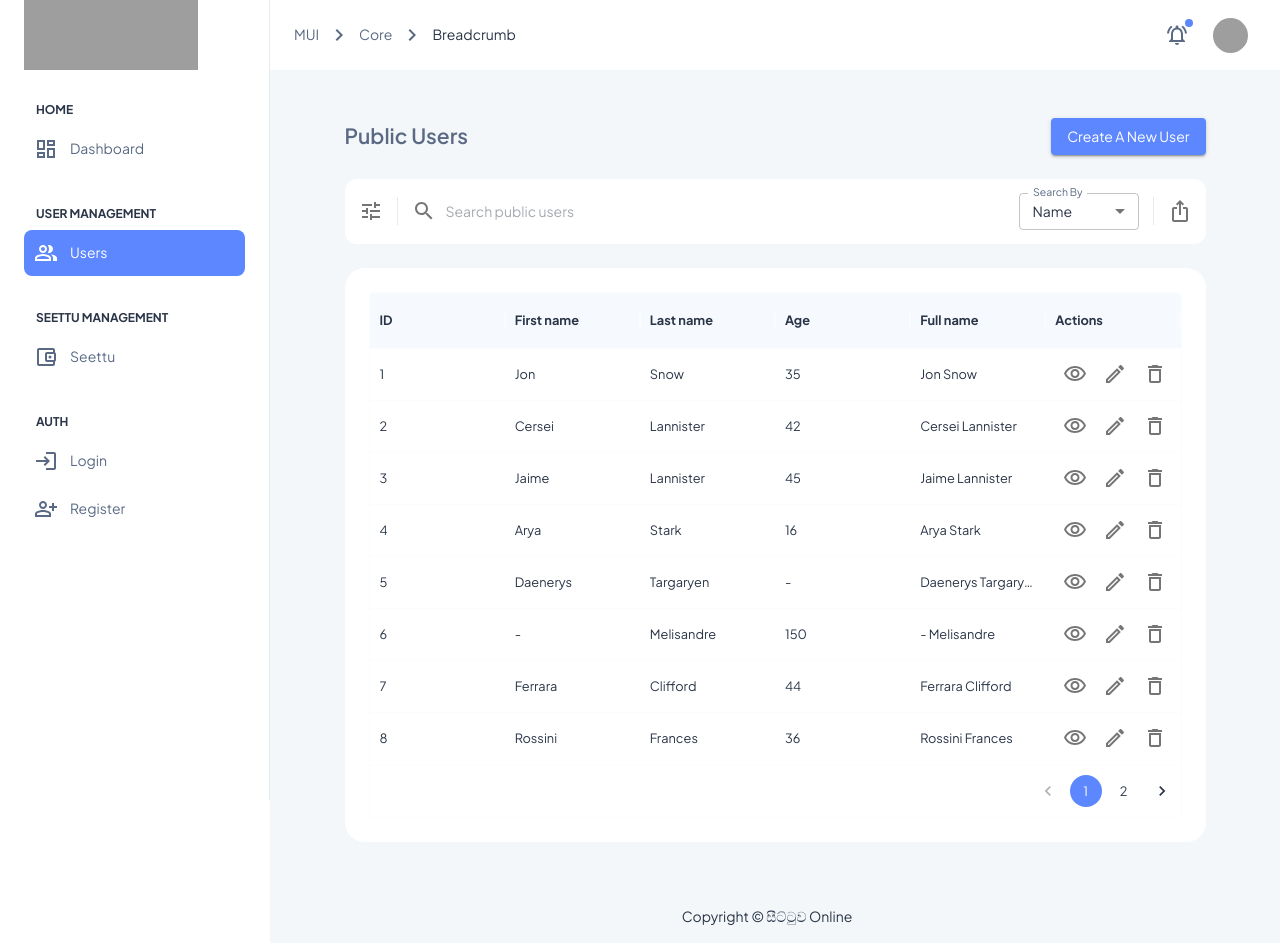
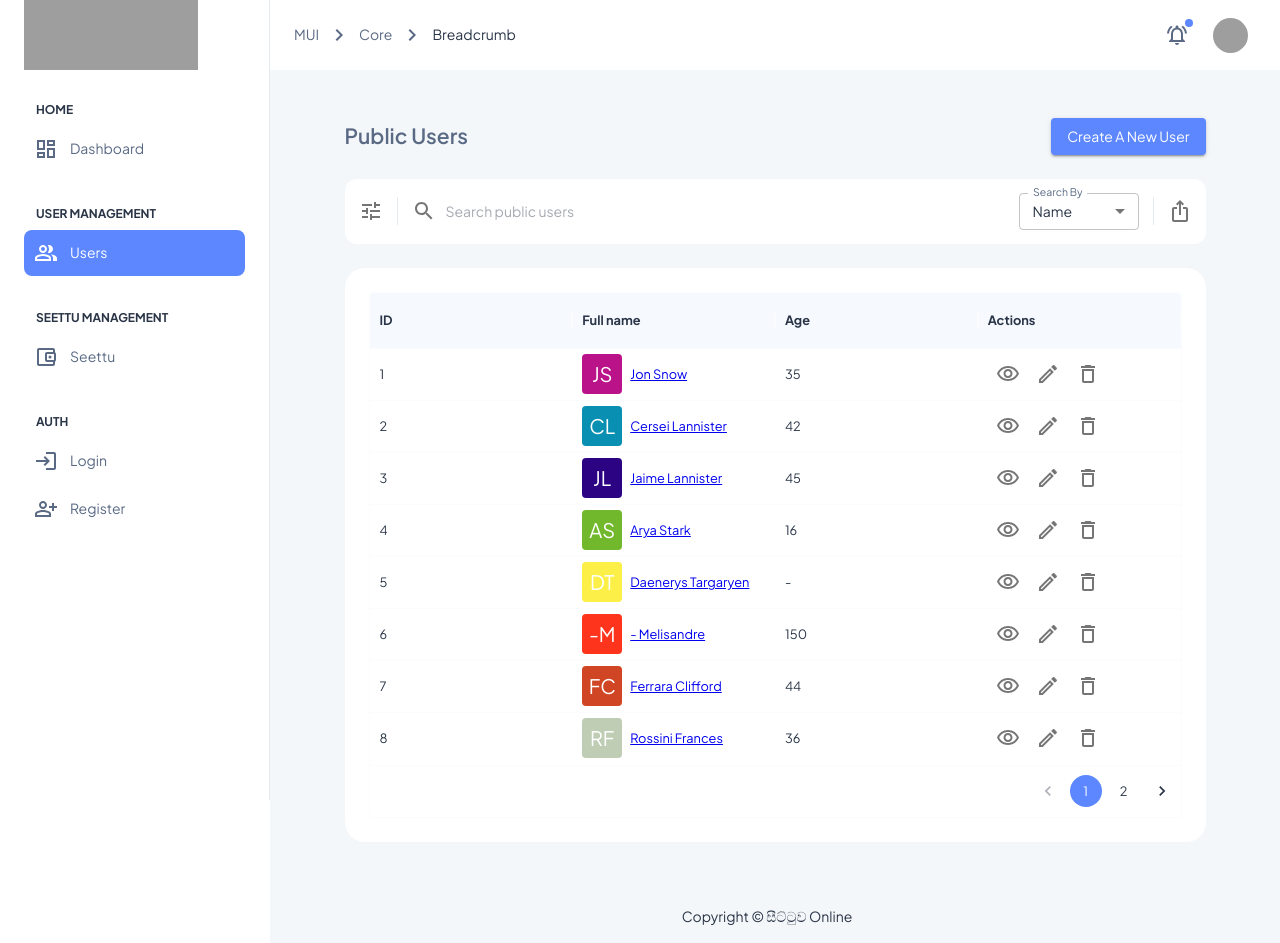
Before and after one commit to gimnathperera/seettuwa-admin, a Next.js app: page /user-management/users in a window 1280 px wide. Built offline with nearby package versions, Linux system fonts and the light colour scheme; grey boxes are pictures that could not be loaded.

Commit message:
feat: add avatar icons in user table

```diff
--- a/app/(dashboard)/user-management/users/page.tsx
+++ b/app/(dashboard)/user-management/users/page.tsx
@@ -1,12 +1,14 @@
 'use client';
 
 import { Box, Button, Grid, IconButton, Typography } from '@mui/material';
-import { GridCellParams, GridColDef, GridValueGetterParams, useGridApiRef } from '@mui/x-data-grid';
+import { GridCellParams, GridColDef, useGridApiRef } from '@mui/x-data-grid';
 import EditOutlinedIcon from '@mui/icons-material/EditOutlined';
 import DeleteOutlineOutlinedIcon from '@mui/icons-material/DeleteOutlineOutlined';
 import VisibilityOutlinedIcon from '@mui/icons-material/VisibilityOutlined';
 import { useRouter } from 'next/navigation';
 import { TableOuterCard, PageContainer, DataTable, TableFilterBar } from '@/components';
+import Link from 'next/link';
+import LetterAvatar from '@/components/shared/avatar';
 
 const rows = [
   { id: 1, lastName: 'Snow', firstName: 'Jon', age: 35 },
@@ -24,30 +26,36 @@ const Users: React.FC = () => {
   const gridApiRef = useGridApiRef();
   const router = useRouter();
 
+  const renderClient = (fullName: string): JSX.Element => {
+    return <LetterAvatar fullName={fullName} />;
+  };
+
   const columns: GridColDef[] = [
     { field: 'id', headerName: 'ID', flex: 1 },
     {
-      field: 'firstName',
-      headerName: 'First name',
+      field: 'fullName',
+      headerName: 'Full name',
       flex: 1,
+      renderCell: ({ row }: GridCellParams): JSX.Element => {
+        const { firstName, lastName, id } = row;
+
+        return (
+          <Box sx={{ display: 'flex', alignItems: 'center', gap: 1 }}>
+            {renderClient(`${firstName} ${lastName}`)}
+            <Box sx={{ display: 'flex', alignItems: 'flex-start', flexDirection: 'column' }}>
+              <Link href={`/user-management/users/${id}`}>{`${firstName} ${lastName}`}</Link>
+            </Box>
+          </Box>
+        );
+      },
     },
-    {
-      field: 'lastName',
-      headerName: 'Last name',
-      flex: 1,
-    },
+
     {
       field: 'age',
       headerName: 'Age',
       flex: 1,
     },
-    {
-      field: 'fullName',
-      headerName: 'Full name',
-      flex: 1,
-      valueGetter: (params: GridValueGetterParams) =>
-        `${params.row.firstName || ''} ${params.row.lastName || ''}`,
-    },
+
     {
       flex: 1,
       field: 'actions',
--- /dev/null
+++ b/components/shared/avatar/index.tsx
@@ -0,0 +1,37 @@
+import { FC } from 'react';
+import Avatar from '@mui/material/Avatar';
+
+const stringToColor = (string: string): string => {
+  let hash = 0;
+  let i;
+
+  for (i = 0; i < string.length; i += 1) {
+    hash = string.charCodeAt(i) + ((hash << 5) - hash);
+  }
+
+  let color = '#';
+
+  for (i = 0; i < 3; i += 1) {
+    const value = (hash >> (i * 8)) & 0xff;
+    color += `00${value.toString(16)}`.slice(-2);
+  }
+
+  return color;
+};
+
+const stringAvatar = (name: string): any => {
+  return {
+    sx: {
+      bgcolor: stringToColor(name),
+    },
+    children: `${name.split(' ')[0][0]}${name.split(' ')[1][0]}`,
+  };
+};
+
+interface Props {
+  fullName: string;
+}
+const LetterAvatar: FC<Props> = ({ fullName }) => {
+  return <Avatar {...stringAvatar(fullName)} variant='rounded' />;
+};
+export default LetterAvatar;
```
